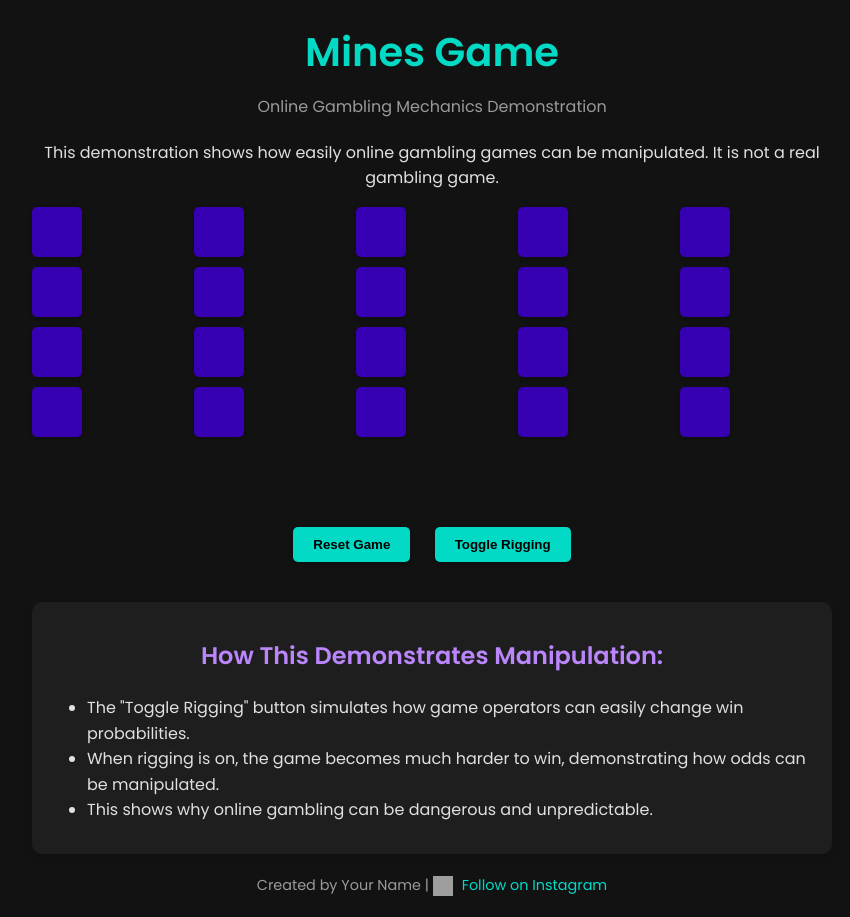
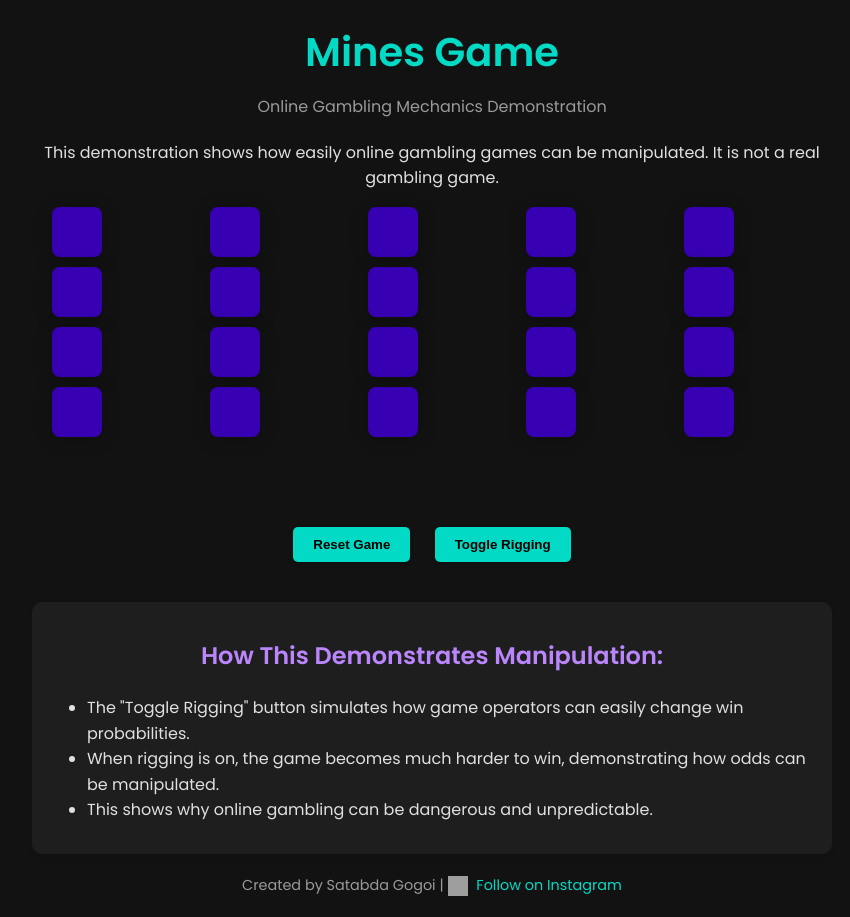
Before and after one commit to Redhorze/Minesgame, a plain HTML site: page index.html in a window 1280 px wide. Shown: the whole page, without its empty margins (208-1058 px from the left). Drawn offline with Linux system fonts and the light colour scheme; grey boxes are pictures that could not be loaded.

Commit message:
Update index.html

```diff
--- a/index.html
+++ b/index.html
@@ -44,6 +44,7 @@
             grid-template-columns: repeat(5, 1fr);
             gap: 10px;
             margin-bottom: 20px;
+            margin-left: 20px;
             justify-content: center;
         }
         .cell {
@@ -55,8 +56,8 @@
             font-size: 20px;
             cursor: pointer;
             transition: all 0.3s ease;
-            border-radius: 5px;
-            box-shadow: 0 2px 4px rgba(0, 0, 0, 0.2);
+            border-radius: 8px;
+            box-shadow: 0 2px 20px rgba(0, 0, 0, 0.2);
         }
         .cell:hover {
             background-color: #5600e8;
@@ -159,9 +160,9 @@
         </div>
 
         <div class="attribution">
-            Created by Your Name |
-            <a href="https://www.instagram.com/your_instagram_handle/" target="_blank">
-                <img src="https://example.com/instagram-icon.png" alt="Instagram"> Follow on Instagram
+            Created by Satabda Gogoi |
+            <a href="https://www.instagram.com/satabdagogoi?igsh=MXZidG1lajZrdHdhdA==" target="_blank">
+                <img src="https://i.postimg.cc/RVy5T2yW/instagram.png" alt="Instagram"> Follow on Instagram
             </a>
         </div>
     </div>
```
